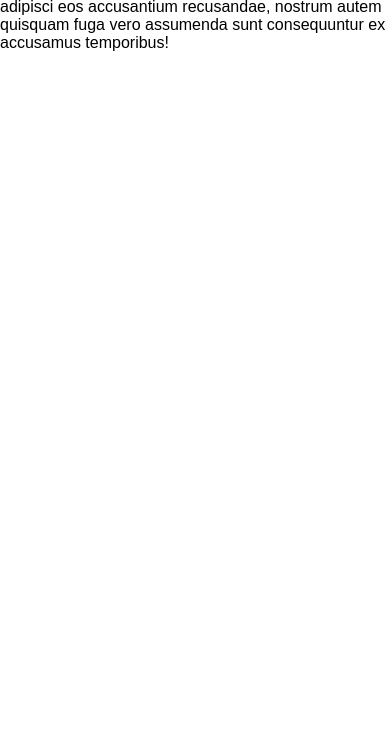
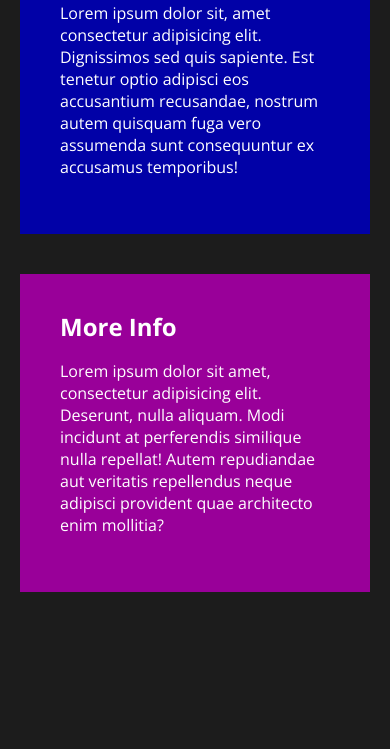
Before and after one commit to vivere-dally/il-sass, a plain HTML site: page index.html in a window 390 px wide. Shown: the part 95-844 px from the top of the page. Drawn offline with nearby package versions, Linux system fonts and the light colour scheme; files that its build step writes are made by us from their sources.

Commit message:
Learn about responsive design, grid, and media
The course went through some aspects of responsive design, and about
layouts for desktop, tablet, and mobile.

We use grid to make the website responsive and we apply certain styles
by using the `@media` css query.

```diff
--- a/app/scss/global/_boilerplate.scss
+++ b/app/scss/global/_boilerplate.scss
@@ -1,3 +1,5 @@
+@use '../util';
+
 html {
   box-sizing: border-box;
   font-size: 100%;
@@ -12,7 +14,7 @@ html {
 body {
   margin: 0;
   padding: 0;
-  font-family: Arial, Helvetica, sans-serif;
-  background-color: var(--background-color);
-  color: var(--text-color);
+  font-family: util.$font;
+  background-color: var(--my-background-color);
+  color: var(--color);
 }
--- a/app/scss/global/_color.scss
+++ b/app/scss/global/_color.scss
@@ -1,4 +1,4 @@
 :root {
-  --background-color: hsl(0,0, 11%);
-  --text-color: hsl(0, 0, 100);
+  --my-background-color: #1c1c1c;
+  --color: #fff;
 }
--- /dev/null
+++ b/app/scss/layout/_grid.scss
@@ -0,0 +1,28 @@
+.grid {
+  display: grid;
+  grid-template-columns: 1fr;
+  grid-template-rows: auto auto;
+  gap: 40px;
+  // max-width: 1000px;
+  width: min(100% - 40px, 1000px);
+  margin-left: auto;
+  margin-right: auto;
+
+  @media (min-width: 900px) {
+    grid-template-columns: 2fr 1fr;
+    grid-template-rows: auto;
+  }
+
+  &__main,
+  &__sidebar {
+    padding: 40px;
+  }
+
+  &__main {
+    background-color: hsl(240, 99%, 33%);
+  }
+
+  &__sidebar {
+    background-color: hsl(300, 100%, 30%);
+  }
+}
--- /dev/null
+++ b/app/scss/layout/_index.scss
@@ -0,0 +1 @@
+@forward 'grid';
--- a/app/scss/style.scss
+++ b/app/scss/style.scss
@@ -1 +1,3 @@
 @forward 'global';
+@forward 'util';
+@forward 'layout';
--- /dev/null
+++ b/app/scss/util/_breakpoints.scss
@@ -0,0 +1,12 @@
+// 700px, 900px, 1440px
+$breakpoints-up: (
+  "medium": 43.75em,
+  "large": 52.25em,
+  "xlarge": 90em
+);
+
+@mixin breakpoint($size) {
+  @media (min-width: map-get($breakpoints-up, $size)) {
+    @content;
+  }
+}
--- /dev/null
+++ b/app/scss/util/_fonts.scss
@@ -0,0 +1 @@
+$font: 'Open Sans', sans-serif;
--- /dev/null
+++ b/app/scss/util/_index.scss
@@ -0,0 +1,2 @@
+@forward 'fonts';
+@forward 'breakpoints';
--- a/index.html
+++ b/index.html
@@ -6,15 +6,28 @@
   <meta http-equiv="X-UA-Compatible" content="IE=edge">
   <meta name="viewport" content="width=device-width, initial-scale=1.0">
   <title>Mythos</title>
+  <link rel="preconnect" href="https://fonts.googleapis.com">
+  <link rel="preconnect" href="https://fonts.gstatic.com" crossorigin>
+  <link href="https://fonts.googleapis.com/css2?family=Open+Sans:wght@400;700&display=swap" rel="stylesheet">
   <link rel="stylesheet" href="/dist/style.css">
   <script src="/app/js/script.js"></script>
 </head>
 
 <body>
-  <h1>Mythos</h1>
-  <p>
-    Lorem ipsum dolor sit, amet consectetur adipisicing elit. Dignissimos sed quis sapiente. Est tenetur optio adipisci eos accusantium recusandae, nostrum autem quisquam fuga vero assumenda sunt consequuntur ex accusamus temporibus!
-  </p>
+  <div class="grid">
+    <main class="grid__main">
+      <h1>Mythos</h1>
+      <p>
+        Lorem ipsum dolor sit, amet consectetur adipisicing elit. Dignissimos sed quis sapiente. Est tenetur optio
+        adipisci
+        eos accusantium recusandae, nostrum autem quisquam fuga vero assumenda sunt consequuntur ex accusamus temporibus!
+      </p>
+    </main>
+    <aside class="grid__sidebar">
+      <h2>More Info</h2>
+      <p>Lorem ipsum dolor sit amet, consectetur adipisicing elit. Deserunt, nulla aliquam. Modi incidunt at perferendis similique nulla repellat! Autem repudiandae aut veritatis repellendus neque adipisci provident quae architecto enim mollitia?</p>
+    </aside>
+  </div>
 </body>
 
 </html>
```
Also changed, not shown: 1 other file.
